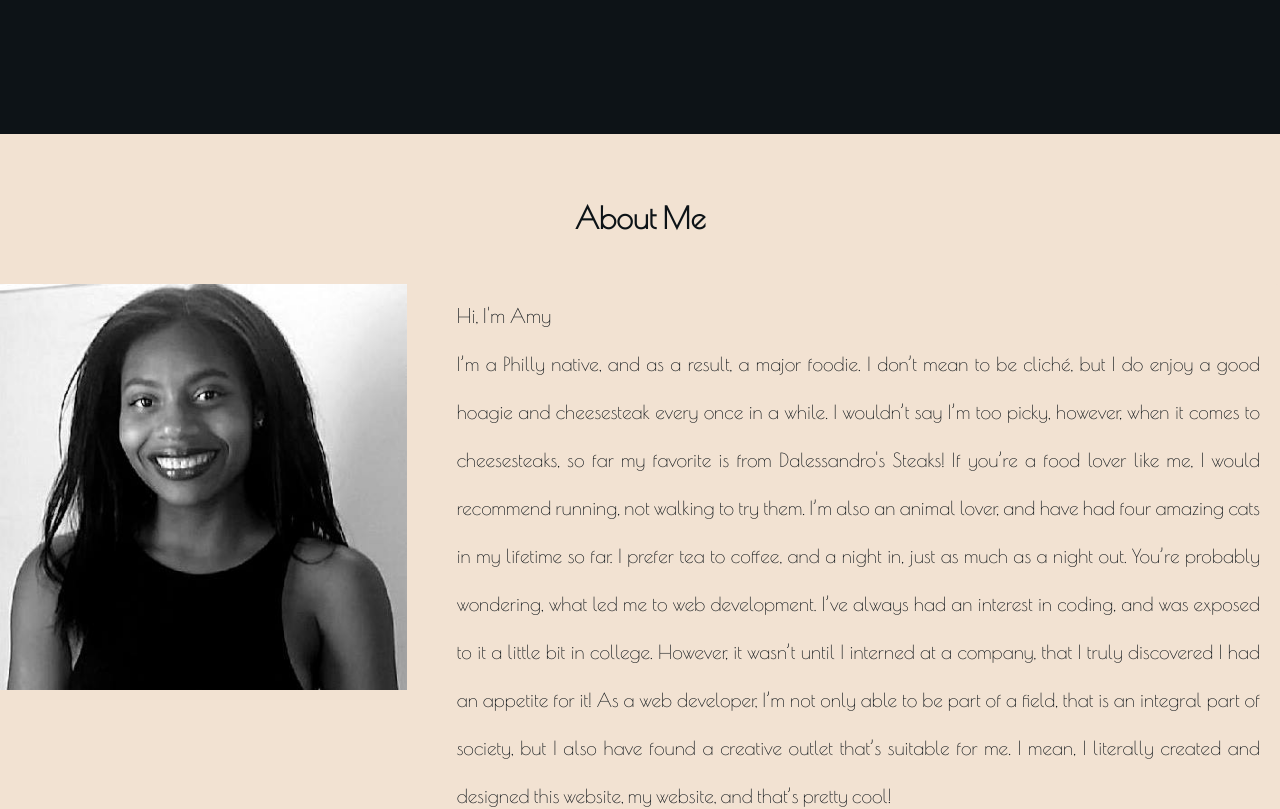
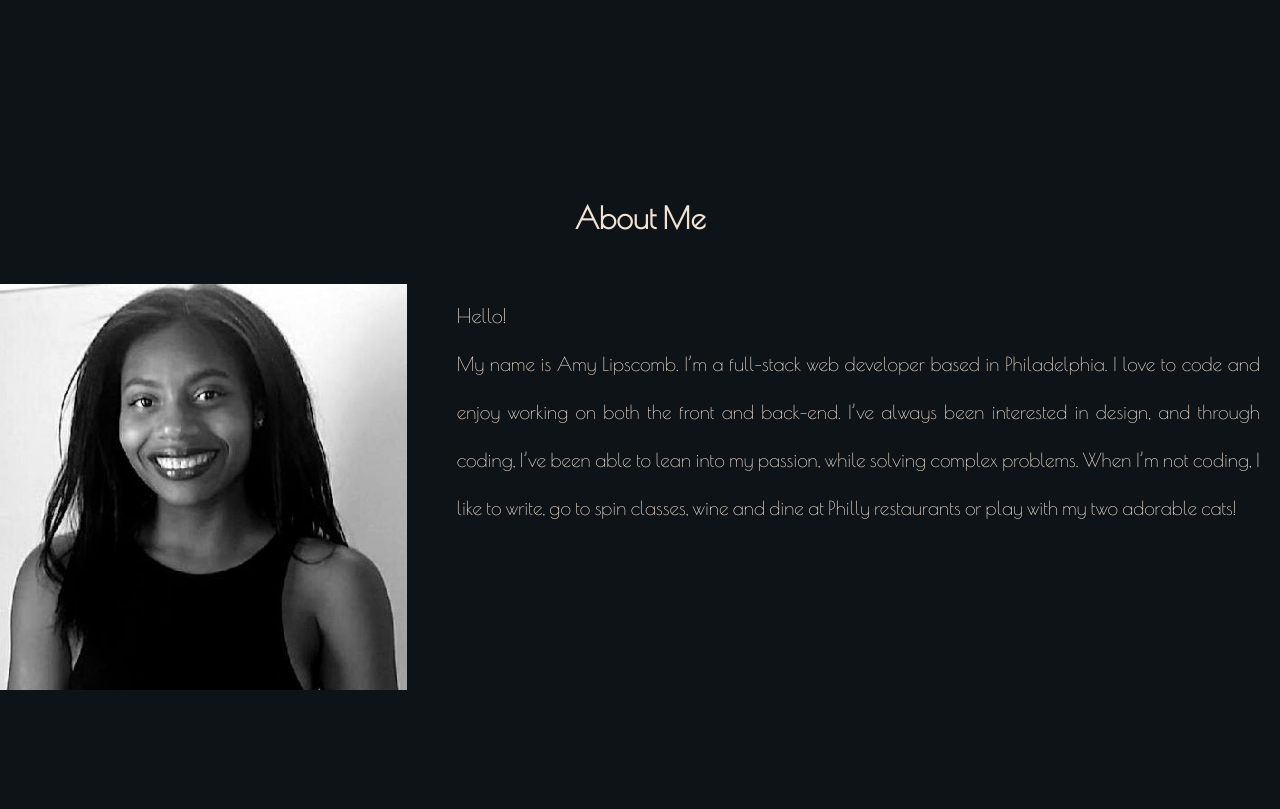
Before and after one commit to AmyLipscomb/portfolio-react, a React (Create React App) app: page / in a window 1280 px wide. Shown: the part 720-1529 px from the top of the page. Built offline with nearby package versions, Linux system fonts and the light colour scheme.

Commit message:
updated background color and text for 'about me' page, updated resume

```diff
--- a/src/App.css
+++ b/src/App.css
@@ -93,8 +93,8 @@ body {
   /*needed to add a 'vw' because we wanted the width, so that it will match the height 'vh' */
   /* position:absolute; /*needed to make the position absolute so that we could move it all the way to the left
     left:0; this means it HAS to start at the start of the left-side browser, starting at pixel zero */
-  background-color: #f2e2d2;
-  color: #0D1317;
+  background-color: #0D1317;
+  color: #f2e2d2;
   box-sizing: border-box;
   text-align: center;
   padding-top: 10px;
--- a/src/components/Bio/index.js
+++ b/src/components/Bio/index.js
@@ -2,27 +2,15 @@ const Bio = () => {
 return (
     <section id="aboutSlide">
     <h1 id="About-Me">About Me</h1>
-    <div className="card mb-3 mt-5 border-0" style={{ backgroundColor: "#f2e2d2" }}>
+    <div className="card mb-3 mt-5 border-0" style={{ backgroundColor: "#0D1317" }}>
       <div className="row g-0">
         <div className="col-md-4">
           <img src="./assets/images/picofme.jpg" className="img-fluid rounded-start" alt="profile picture" />
         </div>
         <div className="col-md-8">
           <div className="card-body">
-            <h5 className="card-title">Hi, I'm Amy</h5>
-            <p className="card-text">I’m a Philly native, and as a result, a major foodie. I don’t mean to be
-              cliché, but I do enjoy a good hoagie and cheesesteak every once in a while. I wouldn’t say
-              I’m too picky, however, when it comes to cheesesteaks, so far my favorite is from
-              Dalessandro's Steaks! If you’re a food lover like me, I would recommend running, not walking
-              to try them. I’m also an animal lover, and have had four amazing cats in my lifetime so far.
-              I prefer tea to coffee, and a night in, just as much as a night out. You’re probably
-              wondering, what led me to web development. I’ve always had an interest in coding, and was
-              exposed to it a little bit in college. However, it wasn’t until I interned at a company,
-              that I truly discovered I had an appetite for it! As a web developer, I’m not only able to
-              be part of a field, that is an integral part of society, but I also have found a creative
-              outlet that’s suitable for me. I mean, I literally created and designed this website, my
-              website, and that’s pretty cool!
-
+            <h5 className="card-title">Hello!</h5>
+            <p className="card-text"> My name is Amy Lipscomb. I’m a full-stack web developer based in Philadelphia. I love to code and enjoy working on both the front and back-end. I’ve always been interested in design, and through coding, I’ve been able to lean into my passion, while solving complex problems. When I’m not coding, I like to write, go to spin classes, wine and dine at Philly restaurants or play with my two adorable cats!
             </p>
           </div>
         </div>
--- a/src/components/Header/index.js
+++ b/src/components/Header/index.js
@@ -35,7 +35,8 @@ const Header = () => {
                         <a href="https://github.com/AmyLipscomb?tab=repositories">Github</a>
                     </li> */}
                     <li>
-                        <a href="assets/images/portfolio_resume.pdf" target="_blank">Resume</a>
+                        <a href="assets/images/amylipscomb_webdeveloper_resume_v1.pdf"
+                         target="_blank">Resume</a>
                         {/* Replace with actual resume (will need to save resume in public folder) */}
                     </li>
                 </ul>
```
Also changed, not shown: 1 other file (tests, documents, lock files or other folders).
